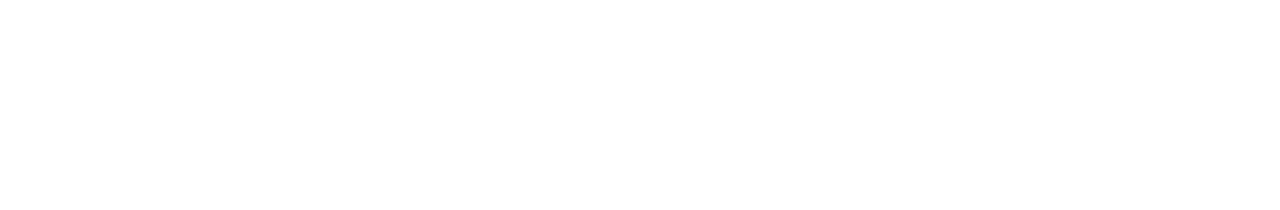
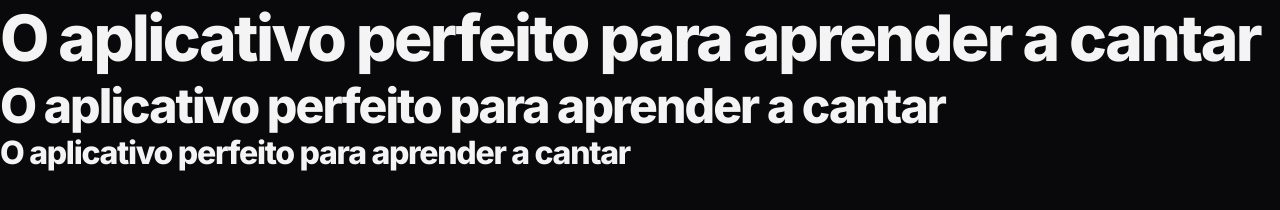
Before and after one commit to dfbfuturo/zingen, a plain HTML site: page index.html in a window 1280 px wide. Drawn offline with Linux system fonts and the light colour scheme.

Commit message:
definindo variáveis css

```diff
--- a/index.html
+++ b/index.html
@@ -1,12 +1,18 @@
 <!DOCTYPE html>
 <html lang="pt-BR">
 <head>
+  <link rel="preconnect" href="https://fonts.googleapis.com">
+  <link rel="preconnect" href="https://fonts.gstatic.com" crossorigin>
   <meta charset="UTF-8">
   <meta name="viewport" content="width=device-width, initial-scale=1.0">
   <title>Zingen - Karaokê</title>
   <link rel="stylesheet" href="styles/index.css">
+  <link href="https://fonts.googleapis.com/css2?family=Inter:ital,opsz,wght@0,14..32,100..900;1,14..32,100..900&display=swap" rel="stylesheet">
 </head>
 <body>
+  <h1>O aplicativo perfeito para aprender a cantar</h1>
+  <h2>O aplicativo perfeito para aprender a cantar</h2>
+  <h3>O aplicativo perfeito para aprender a cantar</h3>
 
 </body>
 </html>
--- a/styles/global.css
+++ b/styles/global.css
@@ -0,0 +1,83 @@
+*,
+*::before,
+*::after {
+  box-sizing: border-box;
+}
+
+* {
+  margin: 0;
+  padding: 0;
+  font: inherit;
+
+  -webkit-font-smoothing: antialiased;
+  -moz-osx-font-smoothing: grayscale;
+}
+
+:root {
+  --bg-cololor: #09090B;
+  --surface-color: #18181B;
+  --stroke-color: #27272A;
+  --text-color-secondary: #A1A1AA;
+  --text-color-primary: #F4F4F5;
+  --brand-color-primary: #F7B733;
+  --brand-color-secondary: #FC4A1A;
+
+  --ff-sans: 'Inter', system-ui, sans-serif;
+  --fw-base: 400;
+  --fw-md: 500;
+  --fw-bold: 800;
+
+  --fs-sm: 0.875rem;
+  --fs-base: 1rem;
+  --fs-lg: 1.25rem;
+  --fs-xl: 1.5rem;
+  --fs-2xl: 2.5rem;
+}
+
+html {
+  font-family: var(--ff-sans);
+  font-weight: var(--fw-base);
+  font-size: var(--fs-base);
+  line-height: 1.6;
+  color: var(--text-color-primary);
+}
+
+body {
+  background-color: var(--bg-cololor);
+}
+
+h1, h2, h3 {
+  line-height: 1.2;
+  color: var(--text-color-primary);
+  font-weight: var(--fw-bold);
+  letter-spacing: -0.04em;
+}
+
+h1 {
+  font-size: var(--fs-2xl);
+}
+
+h2 {
+  font-size: var(--fs-xl);
+}
+
+h3 {
+  font-size: var(--fs-lg);
+}
+
+a {
+  text-decoration: none;
+  color: inherit;
+}
+
+ul[role=list] {
+  list-style: none;
+}
+
+@media (width >= 80em) {
+  :root {
+    --fs-lg: 2rem;
+    --fs-xl: 3rem;
+    --fs-2xl: 4rem;
+  }
+}
```
